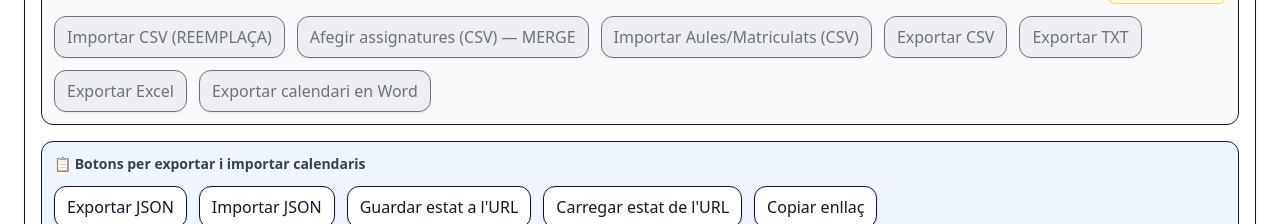
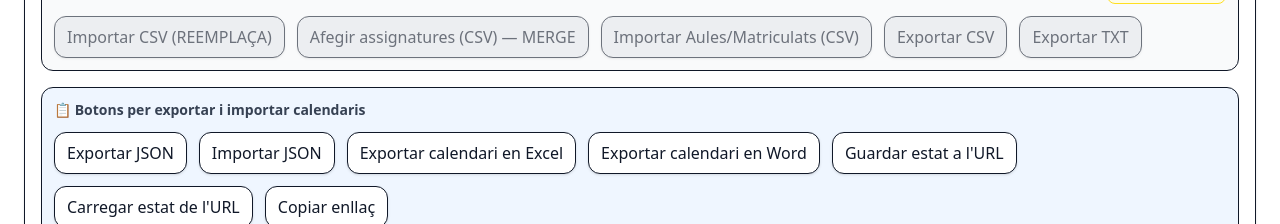
Before and after one commit to sambrocindrela-ctrl/gestor-examens, a Vue app: page / in a window 1280 px wide. Shown: the part 216-440 px from the top of the page. Built offline with nearby package versions, Linux system fonts and the light colour scheme; the HTML template or start-up script is replaced by a standard one.

Commit message:
Move export buttons and rename Excel export

```diff
--- a/src/components/PlannerToolbar.vue
+++ b/src/components/PlannerToolbar.vue
@@ -188,24 +188,6 @@ function cancelPassword() {
           >
             Exportar TXT
           </button>
-
-          <button
-            @click="emit('export-excel')"
-            :disabled="!isAdminMode"
-            class="px-3 py-2 border rounded-xl shadow-sm transition-colors"
-            :class="isAdminMode ? 'hover:bg-gray-50' : 'bg-gray-200 cursor-not-allowed opacity-60'"
-          >
-            Exportar Excel
-          </button>
-
-          <button
-            @click="emit('export-word')"
-            :disabled="!isAdminMode"
-            class="px-3 py-2 border rounded-xl shadow-sm transition-colors"
-            :class="isAdminMode ? 'hover:bg-gray-50' : 'bg-gray-200 cursor-not-allowed opacity-60'"
-          >
-            Exportar calendari en Word
-          </button>
         </div>
       </div>
 
@@ -229,6 +211,14 @@ function cancelPassword() {
               @change="(e) => emit('import-json', e)"
             />
           </label>
+
+          <button @click="emit('export-excel')" class="px-3 py-2 border rounded-xl shadow-sm bg-white hover:bg-gray-50">
+            Exportar calendari en Excel
+          </button>
+
+          <button @click="emit('export-word')" class="px-3 py-2 border rounded-xl shadow-sm bg-white hover:bg-gray-50">
+            Exportar calendari en Word
+          </button>
 
           <button @click="emit('save-state')" class="px-3 py-2 border rounded-xl shadow-sm bg-white hover:bg-gray-50">
             Guardar estat a l'URL
```
